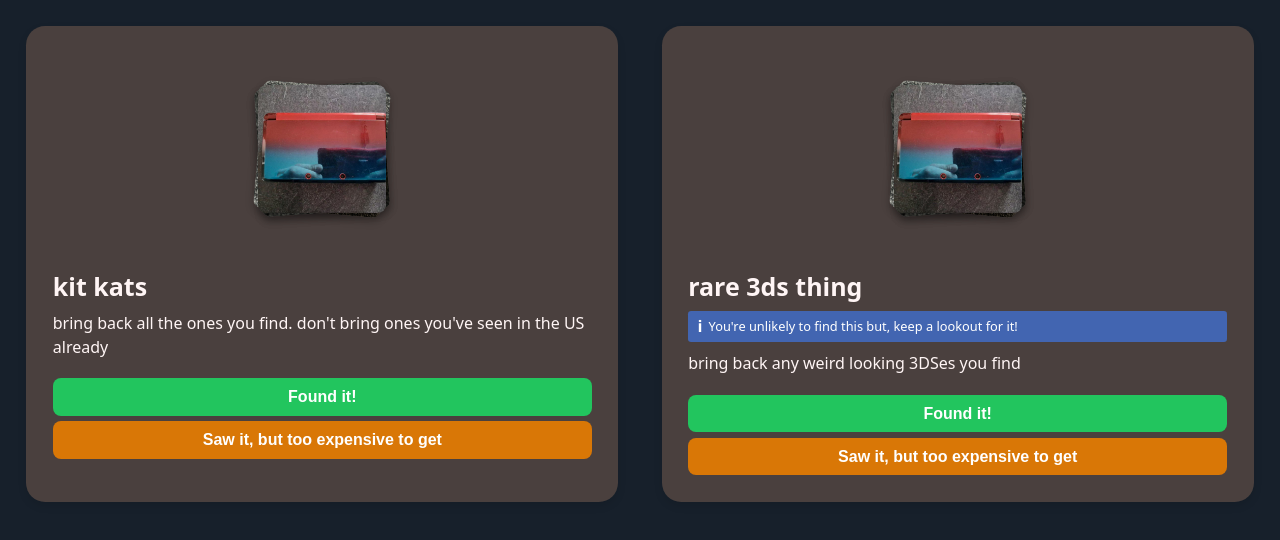
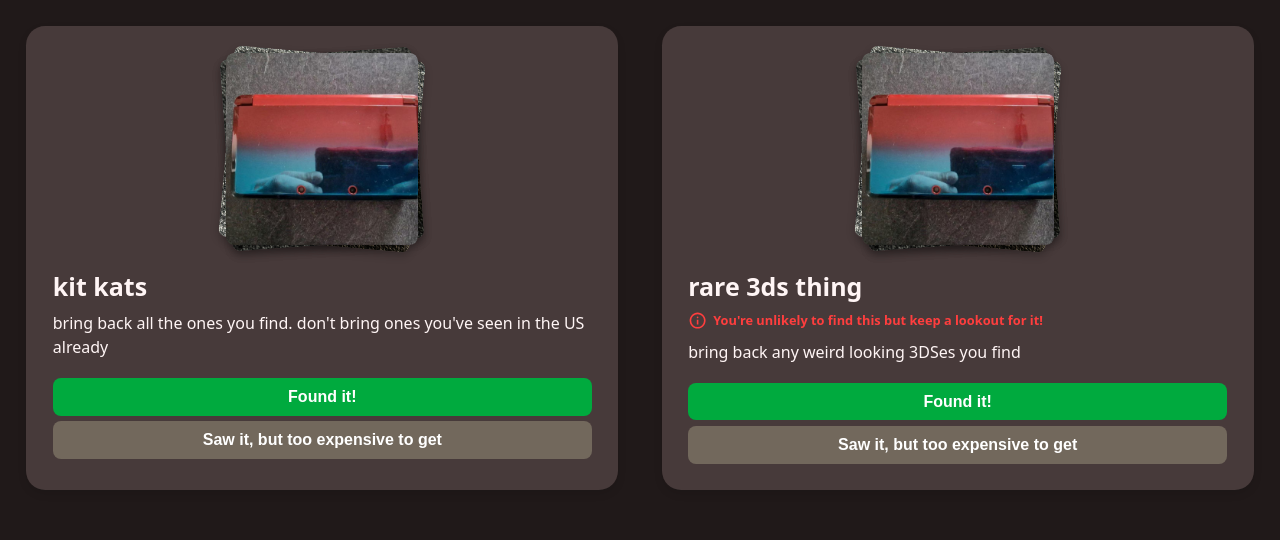
Before and after one commit to zyplos/stuff-list, a Next.js app: page / in a window 1280 px wide. Shown: the top 540 px of the page. Built offline with nearby package versions, Linux system fonts and the light colour scheme.

Commit message:
better card colors

```diff
--- a/components/ItemCard/index.tsx
+++ b/components/ItemCard/index.tsx
@@ -52,10 +52,8 @@
 
         {item.unlikelyToFind && (
           <div className={styles.infoAlert}>
-            <span className={styles.infoIcon}>ℹ</span>
-            <span>
-              You're unlikely to find this but, keep a lookout for it!
-            </span>
+            <InfoIcon className={styles.infoIcon} />
+            <span>You're unlikely to find this but keep a lookout for it!</span>
           </div>
         )}
 
@@ -63,14 +61,14 @@
 
         <div className={styles.buttons}>
           <button
-            className={styles.foundButton}
+            className={clsx(styles.button, styles.foundButton)}
             onClick={onFoundIt}
             type="button"
           >
             Found it!
           </button>
           <button
-            className={styles.expensiveButton}
+            className={clsx(styles.button, styles.expensiveButton)}
             onClick={onSawButExpensive}
             type="button"
           >
@@ -81,3 +79,17 @@
     </div>
   );
 }
+
+function InfoIcon({ ...props }: React.SVGProps<SVGSVGElement>) {
+  return (
+    // biome-ignore lint/a11y/noSvgWithoutTitle: decoration
+    <svg
+      xmlns="http://www.w3.org/2000/svg"
+      viewBox="0 -960 960 960"
+      fill="currentColor"
+      {...props}
+    >
+      <path d="M440-280h80v-240h-80v240Zm40-320q17 0 28.5-11.5T520-640q0-17-11.5-28.5T480-680q-17 0-28.5 11.5T440-640q0 17 11.5 28.5T480-600Zm0 520q-83 0-156-31.5T197-197q-54-54-85.5-127T80-480q0-83 31.5-156T197-763q54-54 127-85.5T480-880q83 0 156 31.5T763-763q54 54 85.5 127T880-480q0 83-31.5 156T763-197q-54 54-127 85.5T480-80Zm0-80q134 0 227-93t93-227q0-134-93-227t-227-93q-134 0-227 93t-93 227q0 134 93 227t227 93Zm0-320Z" />
+    </svg>
+  );
+}
--- a/components/ItemCard/styles.module.css
+++ b/components/ItemCard/styles.module.css
@@ -20,8 +20,8 @@
 
 .imageContainer {
   position: relative;
-  width: 8rem;
-  height: 8rem;
+  width: 12rem;
+  height: 12rem;
   border-radius: var(--radius);
   overflow: hidden;
   box-shadow: 0 0.25rem 0.5rem rgba(0, 0, 0, 0.2);
@@ -63,16 +63,14 @@
   display: flex;
   align-items: center;
   gap: var(--space-xs);
-  background: var(--color-alert-info-bg);
-  color: var(--color-alert-info-text);
-  padding: var(--space-xs) var(--space-s);
-  border-radius: var(--radius-s);
+  color: var(--color-primary);
   font-size: var(--font-size-s);
+  font-weight: var(--font-weight-bold);
 }
 
 .infoIcon {
-  font-weight: var(--font-weight-bold);
-  font-size: var(--font-size);
+  width: 1.5em;
+  height: 1.5em;
 }
 
 .description {
@@ -90,42 +88,48 @@
   margin-top: var(--space-s);
 }
 
-.foundButton {
-  background: #22c55e;
-  color: white;
+.button {
   border: none;
   border-radius: var(--radius);
   padding: var(--space-s) var(--space-m);
   font-size: var(--font-size);
   font-weight: var(--font-weight-bold);
   cursor: pointer;
-  transition: background-color 0.2s ease;
+  transition:
+    background-color 150ms ease,
+    scale 150ms ease-out;
+}
+
+.button:hover {
+  scale: 1.01;
+}
+
+.button:active {
+  scale: 0.99;
+}
+
+.foundButton {
+  background: #00aa3e;
+  color: white;
 }
 
 .foundButton:hover {
-  background: #16a34a;
+  background: #01be47;
 }
 
 .foundButton:active {
-  background: #15803d;
+  background: #007e2e;
 }
 
 .expensiveButton {
-  background: #d97706;
+  background: #72685c;
   color: white;
-  border: none;
-  border-radius: var(--radius);
-  padding: var(--space-s) var(--space-m);
-  font-size: var(--font-size);
-  font-weight: var(--font-weight-bold);
-  cursor: pointer;
-  transition: background-color 0.2s ease;
 }
 
 .expensiveButton:hover {
-  background: #b45309;
+  background: #918372;
 }
 
 .expensiveButton:active {
-  background: #92400e;
+  background: #312721;
 }
--- a/styles/_variables.css
+++ b/styles/_variables.css
@@ -57,12 +57,12 @@
   color-scheme: dark;
 
   --color-text: #fff5f5;
-  --color-background-lighter: #1f2936;
-  --color-background: #17202b;
-  --color-background-secondary: #11151a;
-  --color-background-tertiary: #0d0f11;
+  --color-background-lighter: #382929;
+  --color-background: #201919;
+  --color-background-secondary: #181414;
+  --color-background-tertiary: #080808;
 
-  --color-primary: #1d9bf0;
+  --color-primary: #ff3e3e;
   --color-secondary: #ffd300;
   --color-accent: #fff;
   --color-highlight: #ff4000;
@@ -82,6 +82,6 @@
   --color-button-hover-background: #ff5555;
   --color-button-active-background: #e72828;
 
-  --color-card-bg: #4a403e;
-  --color-card-bg-secondary: #332c2b;
+  --color-card-bg: #473a3a;
+  --color-card-bg-secondary: #493a3a;
 }
```
